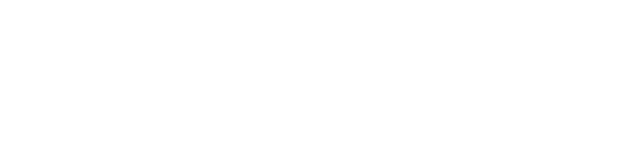
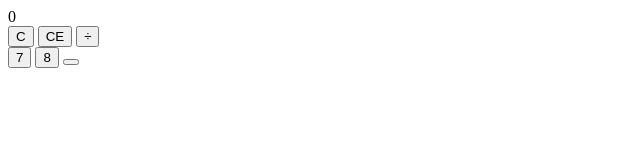
Before and after one commit to PaupoAko/Calculator, a plain HTML site: page index.html in a window 1280 px wide. Shown: the whole page, without its empty margins (0-640 px from the left). Drawn offline with Linux system fonts and the light colour scheme.

Commit message:
added something to html

```diff
--- a/index.html
+++ b/index.html
@@ -6,6 +6,34 @@
     <title>Calculator App | Created by Christian Martinez</title>
 </head>
 <body>
+    <div class="wrapper">
+        <section class="screen">
+            0
+        </section>
+        <section class="calc-buttons">
 
+            <div class="calc-button-rows">
+                <button class="calc-button C">
+                    C
+                </button>
+                <button class="calc-button">
+                    CE
+                </button>
+                <button class="calc-button">
+                    &divide;
+                </button>
+            </div>
+
+            <div class="calc-button-rows">
+                <button class="calc-button">
+                    7
+                </button>
+                <button class="calc-button">
+                    8
+                </button>
+                <button class=""
+            </div>
+        </section>
+    </div>
 </body>
 </html>
```
